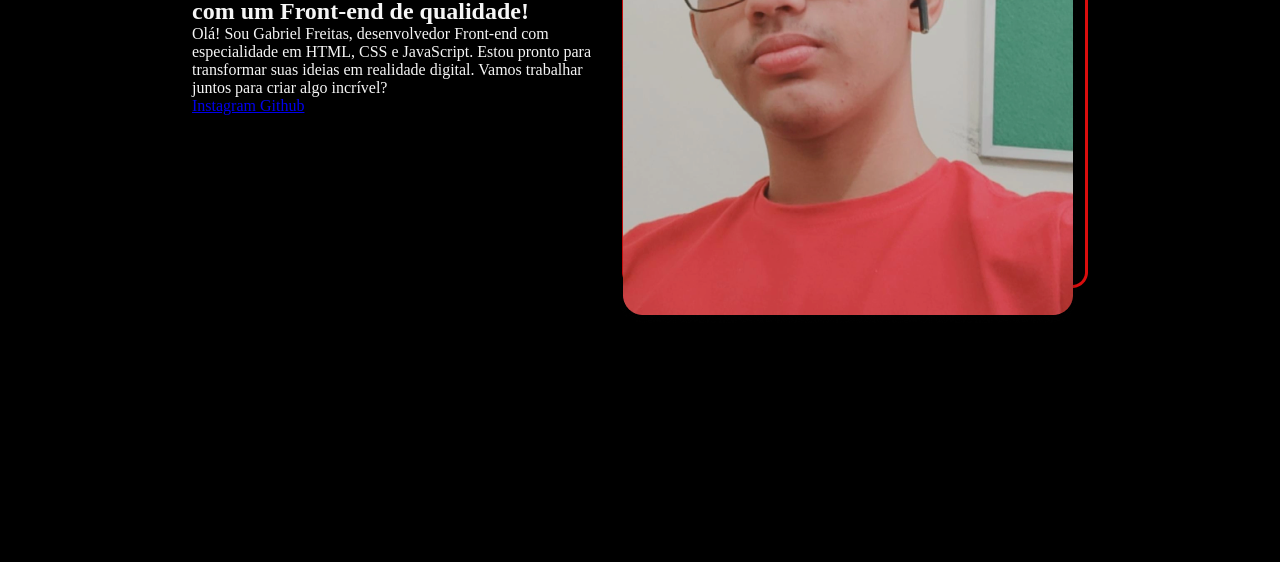
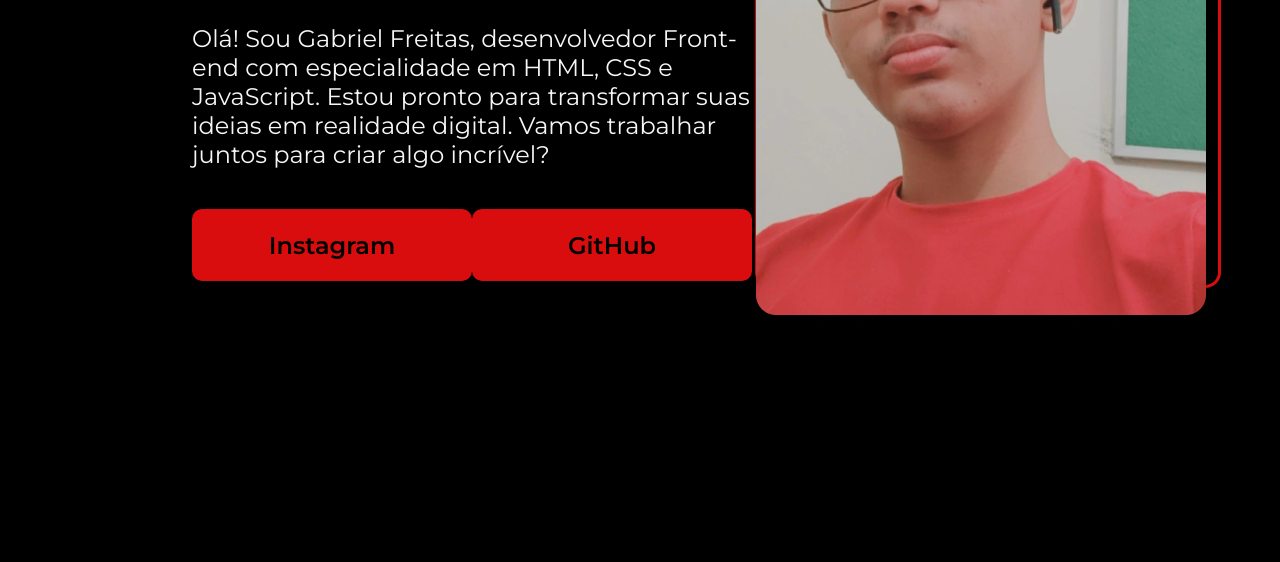
Before and after one commit to Gabriellfreitasr/Portfolio_Alura, a plain HTML site: page index.html in a window 1280 px wide. Shown: the part 366-928 px from the top of the page. Drawn offline with nearby package versions, Linux system fonts and the light colour scheme.

Commit message:
index.html

```diff
--- a/index.html
+++ b/index.html
@@ -1,31 +1,27 @@
 <!DOCTYPE html>
 <html lang="pt-br">
+
 <head>
     <meta charset="UTF-8">
+    <meta http-equiv="X-UA-Compatible" content="IE=edge">
     <meta name="viewport" content="width=device-width, initial-scale=1.0">
+    <title> Portfólio </title>
     <link rel="stylesheet" href="style.css">
-    <title> Portfólio </title>
 </head>
+
 <body>
-    <header> </header>
+    <main class="apresentacao">
+        <section class="apresentacao__conteudo">
+            <h1 class="apresentacao__conteudo__titulo">Eleve seu negócio digital a outro nível <strong class="titulo-destaque">com um Front-end de qualidade! </strong></h1>
+            <p class="apresentacao__conteudo__texto"> Olá! Sou Gabriel Freitas, desenvolvedor Front-end com especialidade em HTML, CSS e JavaScript. Estou pronto para transformar suas ideias em realidade digital. Vamos trabalhar juntos para criar algo incrível? </p>
 
-    <main class="apresentacao">
-        <section class="apresentacao_conteudo">
-
-            <h1 class="apresentacao_titulo"> Eleve seu negócio digital a outro nível <strong class="titulo_destaque"> com um Front-end de qualidade! </strong> </h1>
-
-            <p class="apresencao_paragrafo"> Olá! Sou Gabriel Freitas, desenvolvedor Front-end com especialidade em HTML, CSS e JavaScript. Estou pronto para transformar suas ideias em realidade digital. Vamos trabalhar juntos para criar algo incrível? </p>
-
-            <div class="links">
-                <a href="https://www.instagram.com/gabriellfreitasr/" target="_blank"> Instagram </a>
-                <a href="https://github.com/Gabriellfreitasr" target="_blank"> Github </a>
+            <div class="apresentacao__links">
+                <a class="apresentacao__links__link" href="https://www.instagram.com/gabriellfreitasr/" target="_blank">Instagram</a>
+                <a class="apresentacao__links__link" href="https://github.com/Gabriellfreitasr" target="_blank">GitHub</a>
             </div>
 
         </section>
-        <img class="imagem" src="my_ft.png" alt="foto do Gabriel">
+        <img src="my_ft.png" alt="Foto do Gabriel">
     </main>
-
-    <footer> </footer>
-
 </body>
 </html>
```
